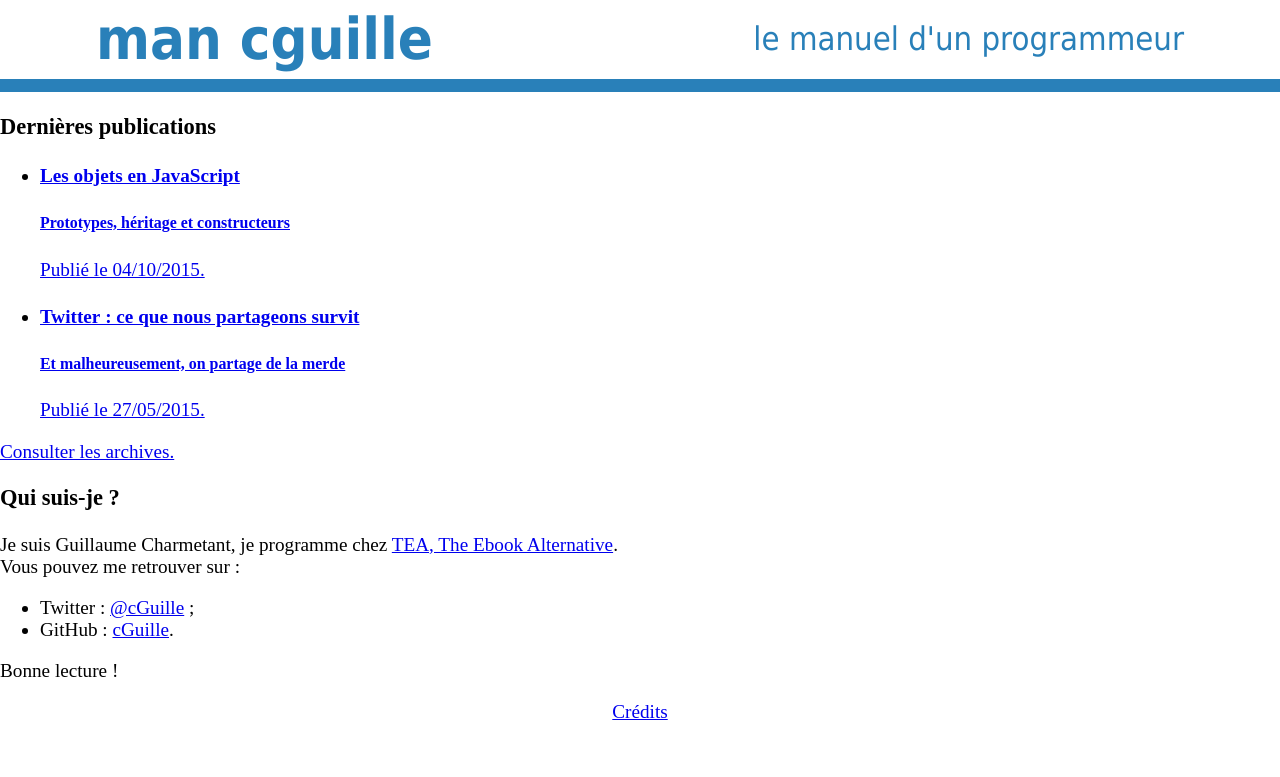
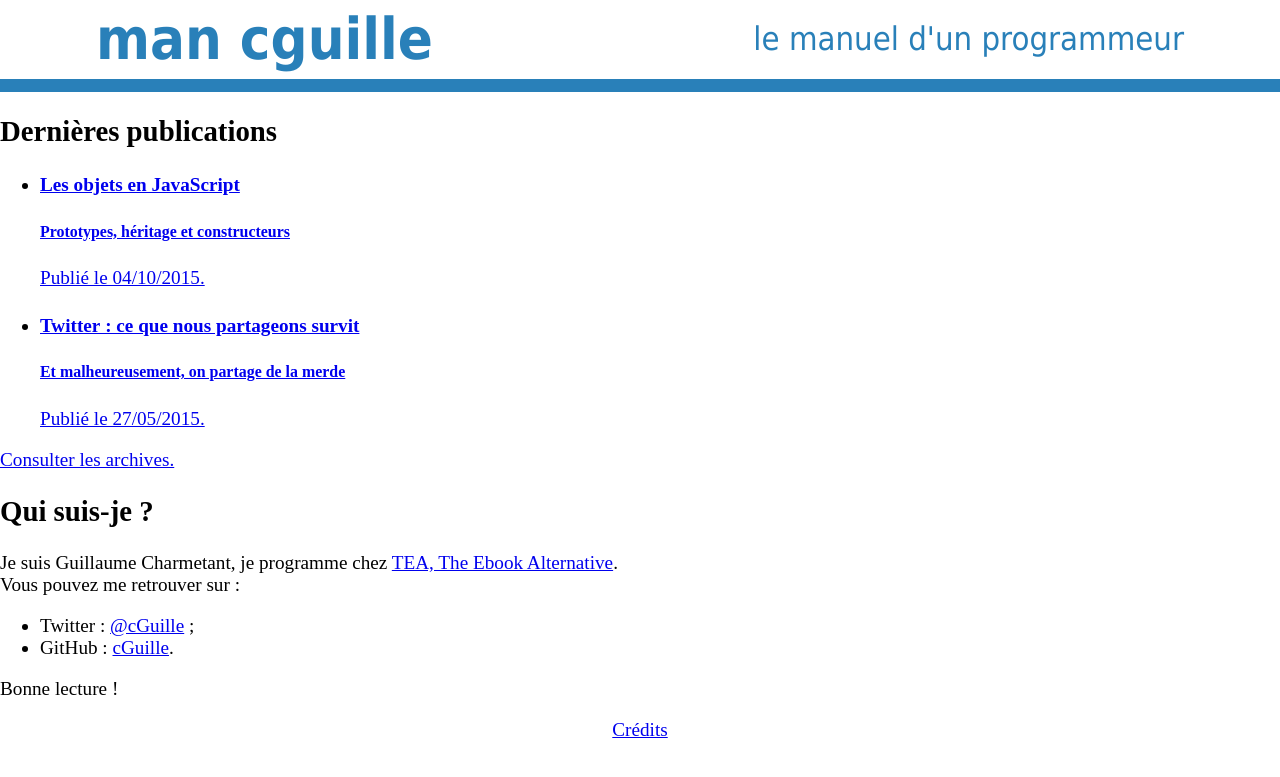
Before and after one commit to cGuille/cGuille.github.io, a Jekyll site: the page built from index.html, in a window 1280 px wide. Shown: the top 777 px of the page. Built offline with Jekyll 4.4.1, drawn with Linux system fonts in a browser that asks for light colours.

Commit message:
Fix home page titles

```diff
--- a/index.html
+++ b/index.html
@@ -3,7 +3,7 @@ layout: page
 ---
 
 <section>
-  <h3>Dernières publications</h1>
+  <h2>Dernières publications</h2>
   {% include posts-list.html max=2 %}
   <p>
     <a href="/posts.html">Consulter les archives.</a>
@@ -11,7 +11,7 @@ layout: page
 </section>
 
 <section>
-  <h3>Qui suis-je ?</h3>
+  <h2>Qui suis-je ?</h2>
   <p>
     Je suis Guillaume Charmetant, je programme chez <a href="https://twitter.com/TEA_ebook">TEA, The Ebook Alternative</a>.<br />
     Vous pouvez me retrouver sur :
```
